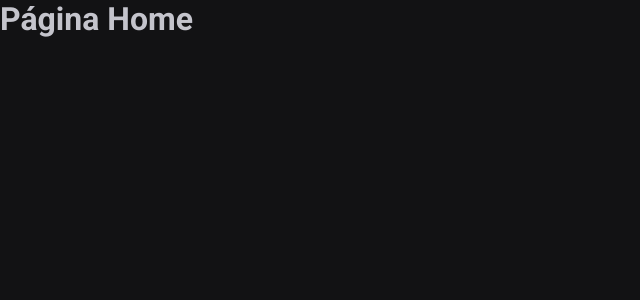
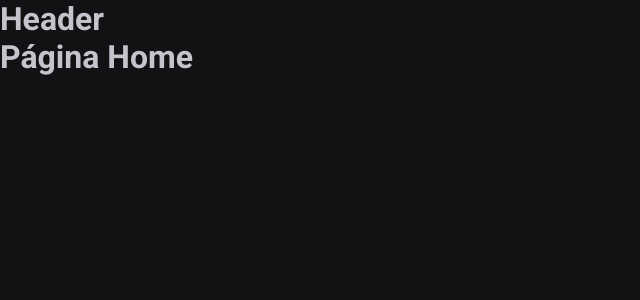
Before and after one commit to AndersonPGS/ignite, a React (Vite) app in the folder 02-ignite-timer/: page / in a window 1280 px wide. Shown: the top 300 px of the page, without its empty margins (0-640 px from the left). Built offline with nearby package versions, Linux system fonts and the light colour scheme.

Commit message:
Default Layout to any routers

```diff
--- a/02-ignite-timer/src/Router.tsx
+++ b/02-ignite-timer/src/Router.tsx
@@ -1,12 +1,15 @@
 import { Route, Routes } from "react-router-dom"
+import { DefaultLayout } from "./layouts/DefaultLayout"
 import { History } from "./pages/History"
 import { Home } from "./pages/Home"
 
 export function Router() {
   return (
     <Routes>
-      <Route path="/" element={<Home />} />
-      <Route path="/history" element={<History />} />
+      <Route path="/" element={<DefaultLayout />}>
+        <Route path="/" element={<Home />} />
+        <Route path="/history" element={<History />} />
+      </Route>
     </Routes>
 
   )
--- /dev/null
+++ b/02-ignite-timer/src/components/Header.tsx
@@ -0,0 +1,5 @@
+export function Header() {
+  return (
+    <h1>Header</h1>
+  )
+}
--- /dev/null
+++ b/02-ignite-timer/src/layouts/DefaultLayout.tsx
@@ -0,0 +1,13 @@
+import { Outlet } from "react-router-dom"
+import { Header } from "../components/Header"
+
+
+export function DefaultLayout() {
+  return (
+    <div>
+      <Header />
+
+      <Outlet />
+    </div>
+  )
+}
```
